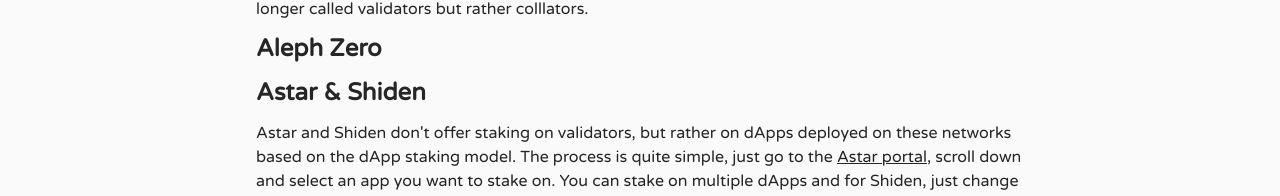
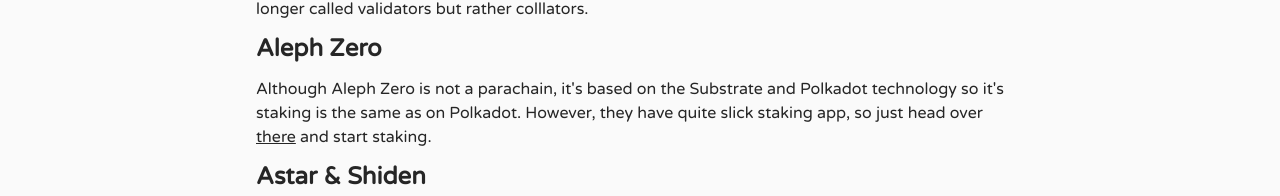
Before and after one commit to polkadotters/polkadotters-web, a Next.js app: page /staking/how-3 in a window 1280 px wide. Shown: the part 551-747 px from the top of the page. Built offline with nearby package versions, Linux system fonts and the light colour scheme; no server answers.

Commit message:
Add Aleph Zero section

```diff
--- a/pages/staking/how-3.tsx
+++ b/pages/staking/how-3.tsx
@@ -85,8 +85,8 @@
                     <div className="py-10 flex flex-col gap-20">
                         <h1 className={'text-5xl font-bold text-center'}>Parachain staking</h1>
                         <span className={'text-2xl'}>
-                        You can stake and earn not only on Polkadot or Kusama but also on their parachains as well! So we will briefly go through all the options and link you to the staking boards of these parachains.
-                            </span>
+                            You can stake and earn not only on Polkadot or Kusama but also on their parachains as well! So we will briefly go through all the options and link you to the staking boards of these parachains.
+                        </span>
                     </div>
                     <p>
                         Luckily, staking on parachains is usually easier - you don't have to care about picking the right validator set and you
@@ -99,7 +99,10 @@
                     </p>
                     <h2 className={'text-2xl font-bold text-left my-3'}>Aleph Zero</h2>
                     <p>
-
+                        Although Aleph Zero is not a parachain, it's based on the Substrate and Polkadot technology so it's staking is the same as on Polkadot.
+                        However, they have quite slick staking app, so just head
+                        over <a href='https://alephzero.org/staking#being-a-nominator' className='underline' target='_blank'>there</a> and
+                        start staking.
                     </p>
                     <h2 className={'text-2xl font-bold text-left my-3'}>Astar & Shiden</h2>
                     <p>
```
